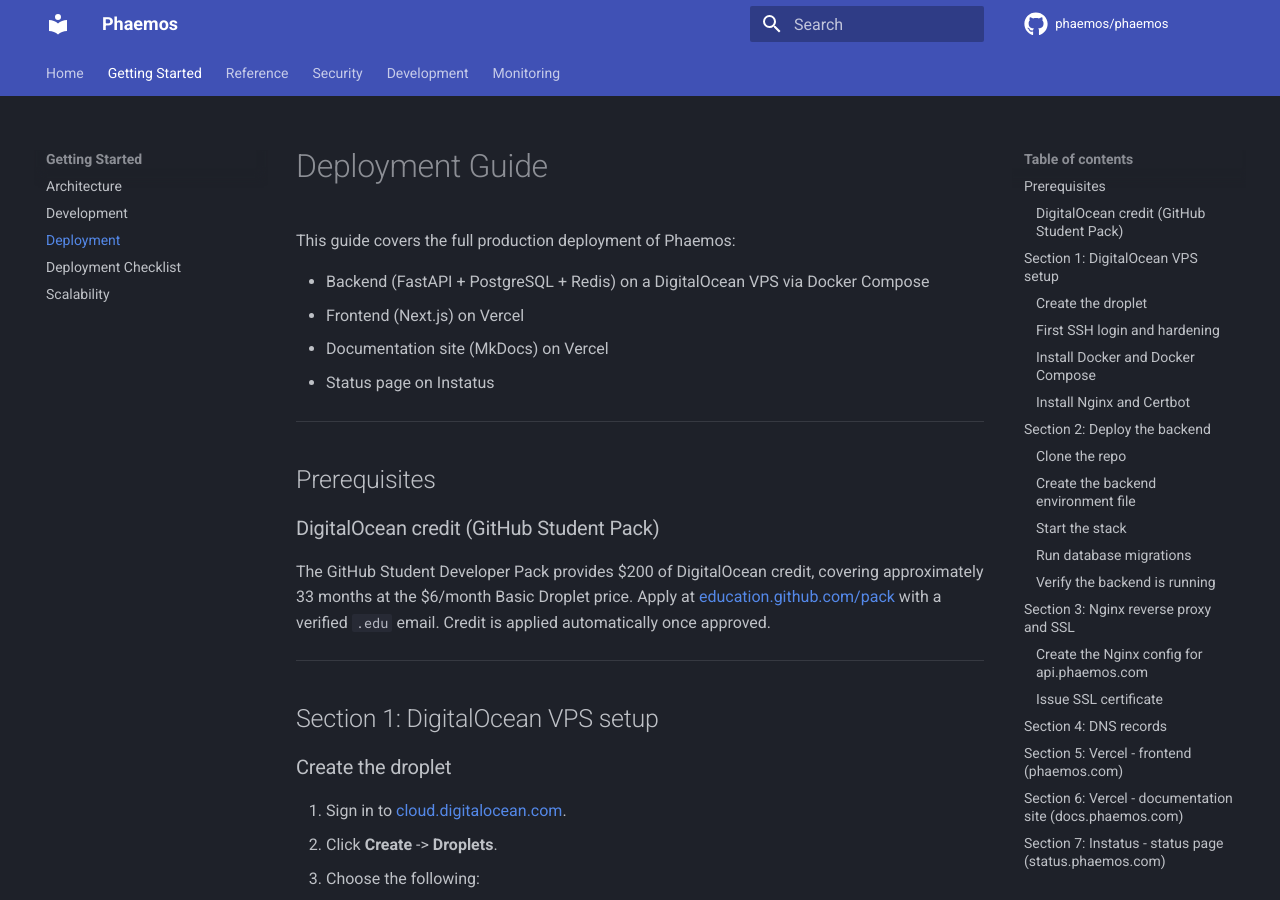
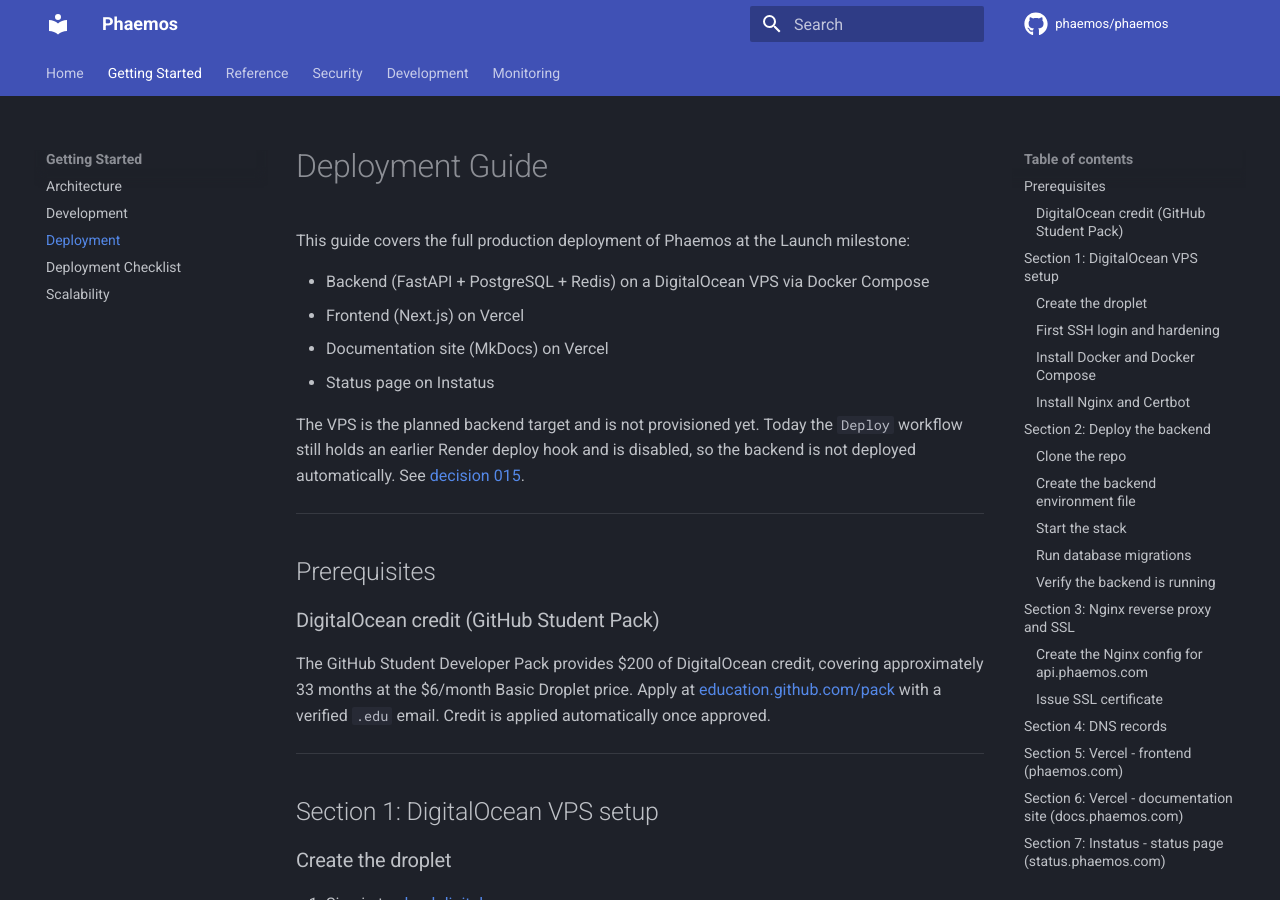
Before and after one commit to phaemos/phaemos, an MkDocs documentation site: the page built from docs/deployment.md, in a window 1280 px wide and 900 px high. Built offline with MkDocs 1.6.1 and Material for MkDocs 9.7.7, drawn with Linux system fonts in a browser that asks for light colours; comment, search, counter and statistics services are not loaded.

Commit message:
docs: bring the architecture and decision docs in line with the code (#323)
## Summary

Docs correction so the architecture, deployment and decision docs match
the code.

## Changes

- `docs/architecture.md`: the schema comes from ten migrations (001 to
010). A current-state note above the Deployment diagram explains that
the `Deploy` workflow still holds a Render deploy hook and is disabled.
The VPS layout is the Launch target.
- `docs/decisions.md`: dated update notes on decision 004 (WebSocket
with the 5-second poll as fallback) and decision 015 (VPS planned for
Launch, not yet provisioned). The original decisions are left as
written.
- `docs/deployment.md`: framed as the Launch deployment, with a note on
the current state.
- `CHANGELOG.md`: entry under Unreleased, Fixed.

No workflow changes. `mkdocs build --strict` and markdownlint pass.

Closes #322

```diff
--- a/docs/deployment.md
+++ b/docs/deployment.md
@@ -1,11 +1,13 @@
 # Deployment Guide
 
-This guide covers the full production deployment of Phaemos:
+This guide covers the full production deployment of Phaemos at the Launch milestone:
 
 - Backend (FastAPI + PostgreSQL + Redis) on a DigitalOcean VPS via Docker Compose
 - Frontend (Next.js) on Vercel
 - Documentation site (MkDocs) on Vercel
 - Status page on Instatus
+
+The VPS is the planned backend target and is not provisioned yet. Today the `Deploy` workflow still holds an earlier Render deploy hook and is disabled, so the backend is not deployed automatically. See [decision 015](decisions.md).
 
 ---
 
```
Also changed, not shown: CHANGELOG.md (+1 -0 lines), docs/architecture.md (+3 -1 lines).
